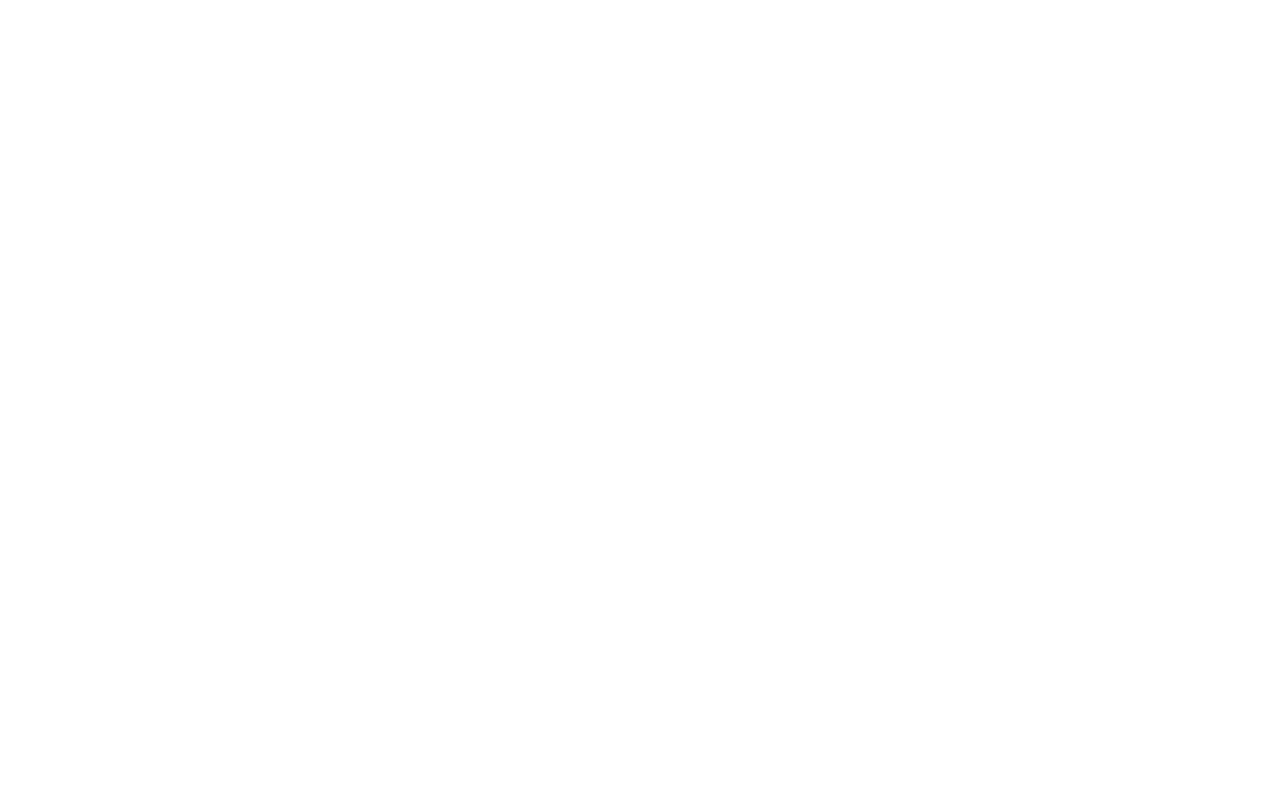
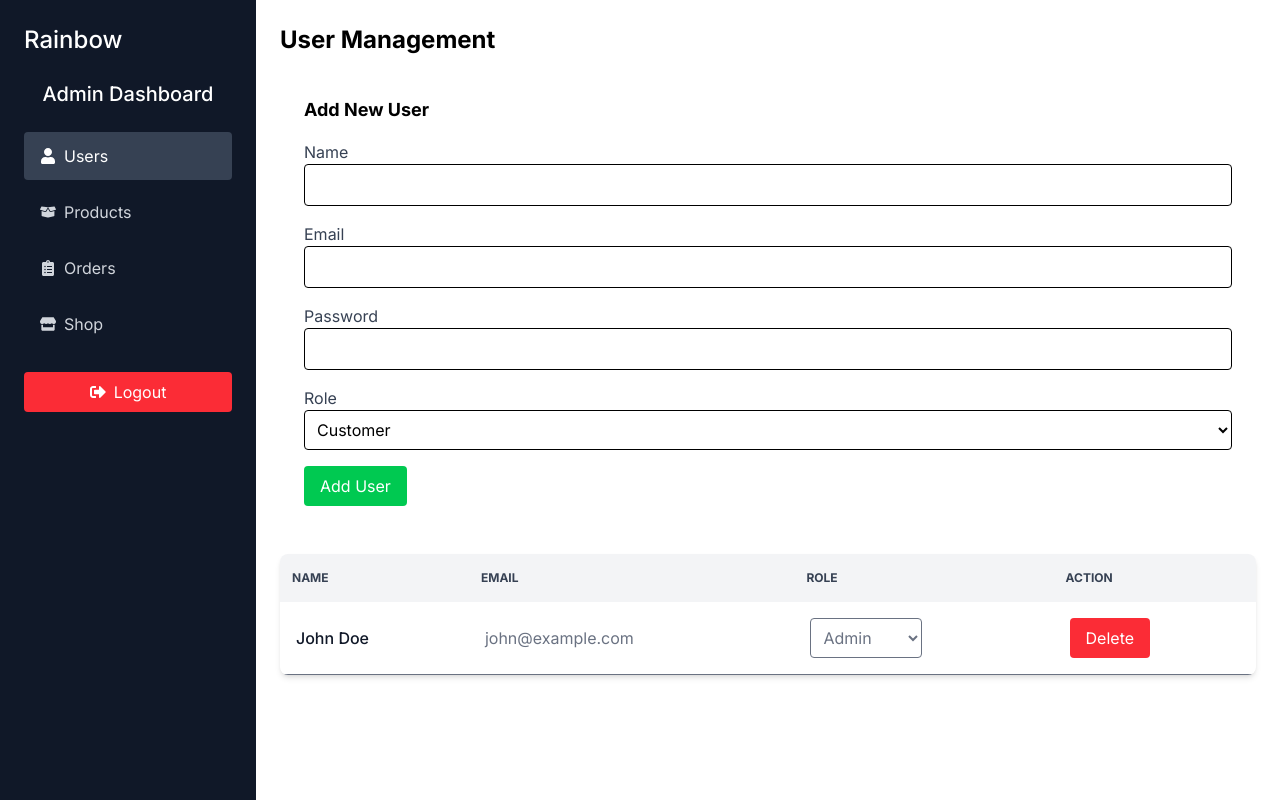
Before and after one commit to nmphat2004/Rainbow-Shop, a React (Vite) app in the folder frontend/: page /admin/user in a window 1280 px wide. Before the commit this address had no page. Built offline with nearby package versions, Linux system fonts and the light colour scheme.

Commit message:
add user management component

```diff
--- a/frontend/src/App.jsx
+++ b/frontend/src/App.jsx
@@ -13,6 +13,7 @@
 import MyOrdersPage from './pages/MyOrdersPage';
 import AdminLayout from './components/Admin/AdminLayout';
 import AdminHomePage from './pages/AdminHomePage';
+import UserManagement from './components/Admin/UserManagement';
 
 const App = () => {
 	return (
@@ -36,6 +37,7 @@
 				</Route>
 				<Route path='/admin' element={<AdminLayout />}>
 					<Route index element={<AdminHomePage />} />
+					<Route path='user' element={<UserManagement />} />
 				</Route>
 			</Routes>
 		</BrowserRouter>
--- /dev/null
+++ b/frontend/src/components/Admin/UserManagement.jsx
@@ -0,0 +1,150 @@
+import { useState } from 'react';
+
+const UserManagement = () => {
+	const user = [
+		{
+			_id: 13131,
+			name: 'John Doe',
+			email: 'john@example.com',
+			role: 'admin',
+		},
+	];
+
+	const [formData, setFormData] = useState({
+		name: '',
+		email: '',
+		password: '',
+		role: 'customer', // Default role
+	});
+
+	const handleChange = (e) => {
+		setFormData({
+			...formData,
+			[e.target.name]: e.target.value,
+		});
+	};
+
+	const handleSubmit = (e) => {
+		e.preventDefault();
+
+		// Reset the form after submission
+		setFormData({
+			name: '',
+			email: '',
+			password: '',
+			role: 'customer',
+		});
+	};
+
+	const handleRoleChange = (userId, newRole) => {
+		console.log({ id: userId, role: newRole });
+	};
+
+	const handleDeleteUser = (userId) => {
+		if (window.confirm('Are you sure to delete this user?')) {
+			console.log(userId);
+		}
+	};
+
+	return (
+		<div className='max-w-7xl mx-auto'>
+			<h2 className='text-2xl font-bold mb-4'>User Management</h2>
+			{/* Add New User Form */}
+			<div className='p-6 rounded-lg mb-6'>
+				<h3 className='text-lg font-bold mb-4'>Add New User</h3>
+				<form onSubmit={handleSubmit}>
+					<div className='mb-4'>
+						<label className='block text-gray-700'>Name</label>
+						<input
+							type='text'
+							onChange={handleChange}
+							value={formData.name}
+							name='name'
+							className='w-full p-2 border rounded'
+							required
+						/>
+					</div>
+					<div className='mb-4'>
+						<label className='block text-gray-700'>Email</label>
+						<input
+							type='email'
+							onChange={handleChange}
+							value={formData.email}
+							name='email'
+							className='w-full p-2 border rounded'
+							required
+						/>
+					</div>
+					<div className='mb-4'>
+						<label className='block text-gray-700'>Password</label>
+						<input
+							type='password'
+							onChange={handleChange}
+							value={formData.password}
+							name='password'
+							className='w-full p-2 border rounded'
+							required
+						/>
+					</div>
+					<div className='mb-4'>
+						<label className='block text-gray-700'>Role</label>
+						<select
+							name='role'
+							value={formData.role}
+							onChange={handleChange}
+							className='w-full p-2 border rounded'>
+							<option value='customer'>Customer</option>
+							<option value='Admin'>Admin</option>
+						</select>
+					</div>
+					<button
+						className='bg-green-500 text-white py-2 px-4 rounded hover:bg-green-600'
+						type='submit'>
+						Add User
+					</button>
+				</form>
+			</div>
+
+			{/* User List Management */}
+			<div className='overflow-x-auto shadow-md sm:rounded-lg'>
+				<table className='min-w-full text-left text-gray-500'>
+					<thead className='bg-gray-100 text-xs uppercase text-gray-700'>
+						<tr>
+							<th className='px-3 py-4'>Name</th>
+							<th className='px-3 py-4'>Email</th>
+							<th className='px-3 py-4'>Role</th>
+							<th className='px-3 py-4'>Action</th>
+						</tr>
+					</thead>
+					<tbody>
+						{user.map((user) => (
+							<tr key={user._id} className='border-b hover:bg-gray-50 '>
+								<td className='p-4 font-medium text-gray-900 whitespace-nowrap'>
+									{user.name}
+								</td>
+								<td className='p-4'>{user.email}</td>
+								<td className='p-4'>
+									<select
+										value={user.role}
+										onChange={(e) => handleRoleChange(user._id, e.target.value)}
+										className='p-2 border rounded'>
+										<option value='customer'>Customer</option>
+										<option value='admin'>Admin</option>
+									</select>
+								</td>
+								<td className='p-4'>
+									<button
+										onClick={() => handleDeleteUser(user._id)}
+										className='bg-red-500 text-white px-4 py-2 rounded hover:bg-red-600'>
+										Delete
+									</button>
+								</td>
+							</tr>
+						))}
+					</tbody>
+				</table>
+			</div>
+		</div>
+	);
+};
+export default UserManagement;
```
